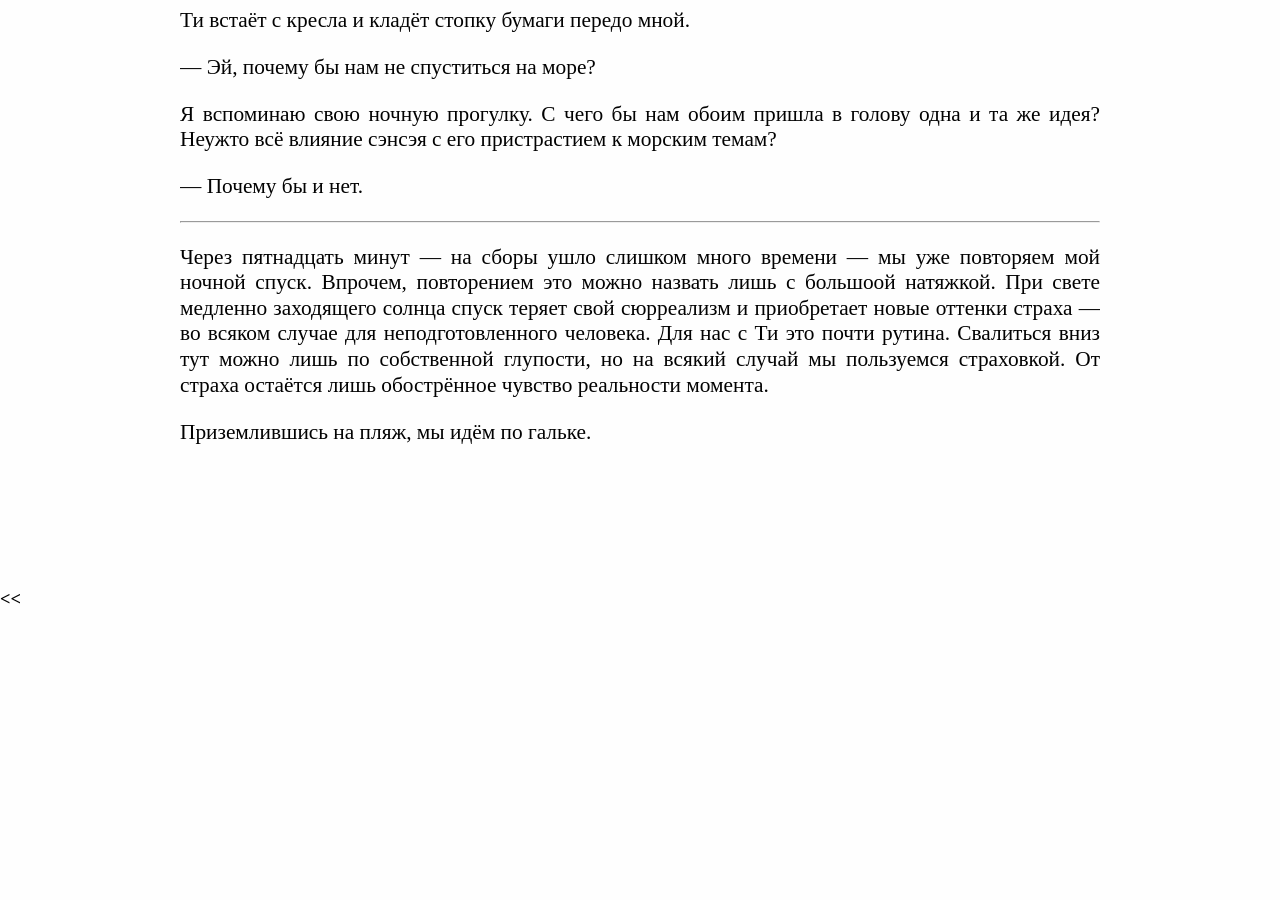
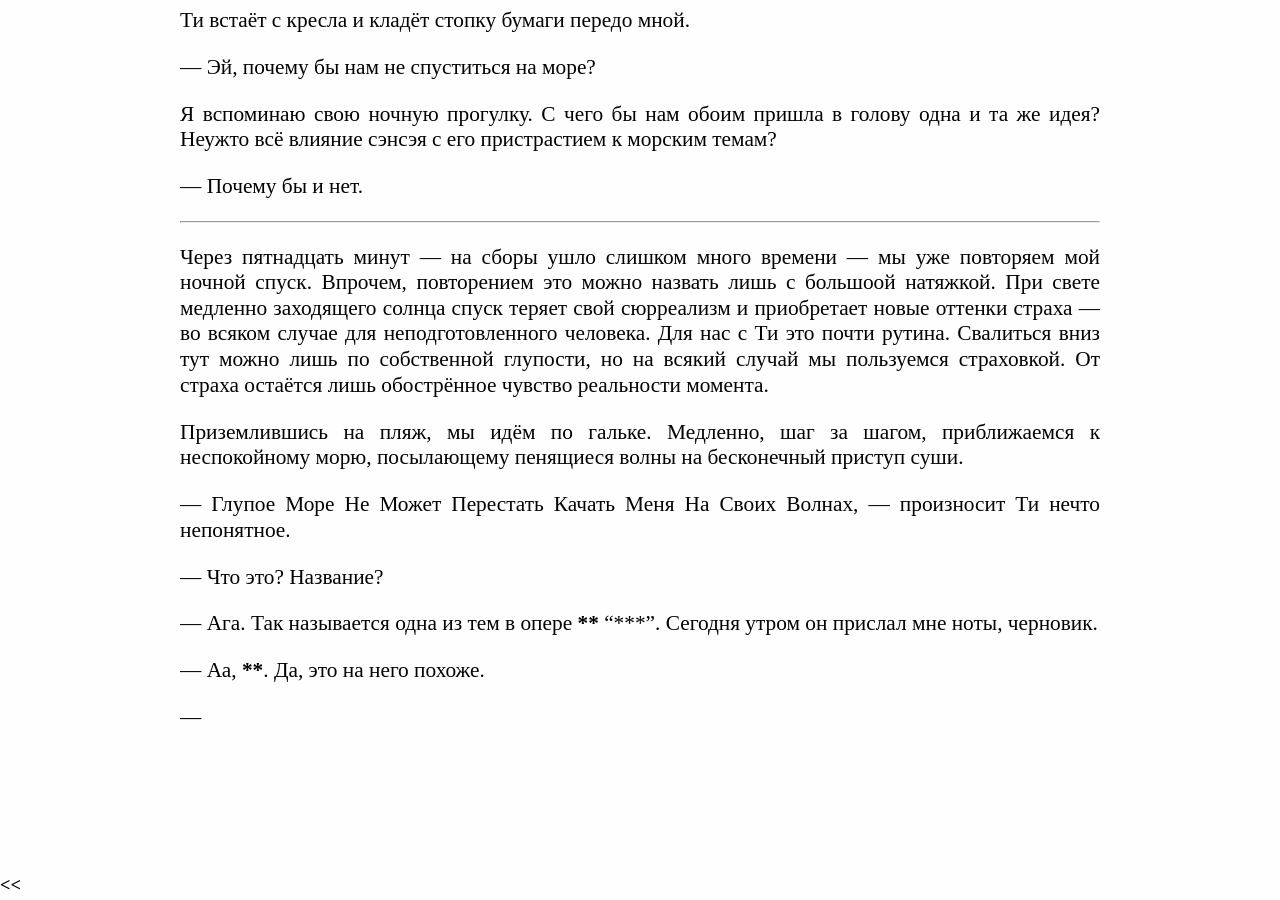
Before and after one commit to caryoscelus/lezvije-travy, a Jekyll site: the page built from text/why-so-gloom.md, in a window 1280 px wide and 900 px high, scrolled down 2124 px. Built offline with Jekyll 4.4.1, drawn with Linux system fonts in a browser that asks for light colours; before the commit the page ends 2738 px from its top, so only the background shows below that.

Commit message:
text (why gloom)

```diff
--- a/text/why-so-gloom.md
+++ b/text/why-so-gloom.md
@@ -112,4 +112,17 @@ title: "?"
 собственной глупости, но на всякий случай мы пользуемся страховкой. От страха
 остаётся лишь обострённое чувство реальности момента.
 
-Приземлившись на пляж, мы идём по гальке.
+Приземлившись на пляж, мы идём по гальке. Медленно, шаг за шагом, приближаемся к
+неспокойному морю, посылающему пенящиеся волны на бесконечный приступ суши.
+
+— Глупое Море Не Может Перестать Качать Меня На Своих Волнах, — произносит Ти
+нечто непонятное.
+
+— Что это? Название?
+
+— Ага. Так называется одна из тем в опере ****** "***". Сегодня утром он прислал
+мне ноты, черновик.
+
+— Аа, ******. Да, это на него похоже.
+
+—
```
